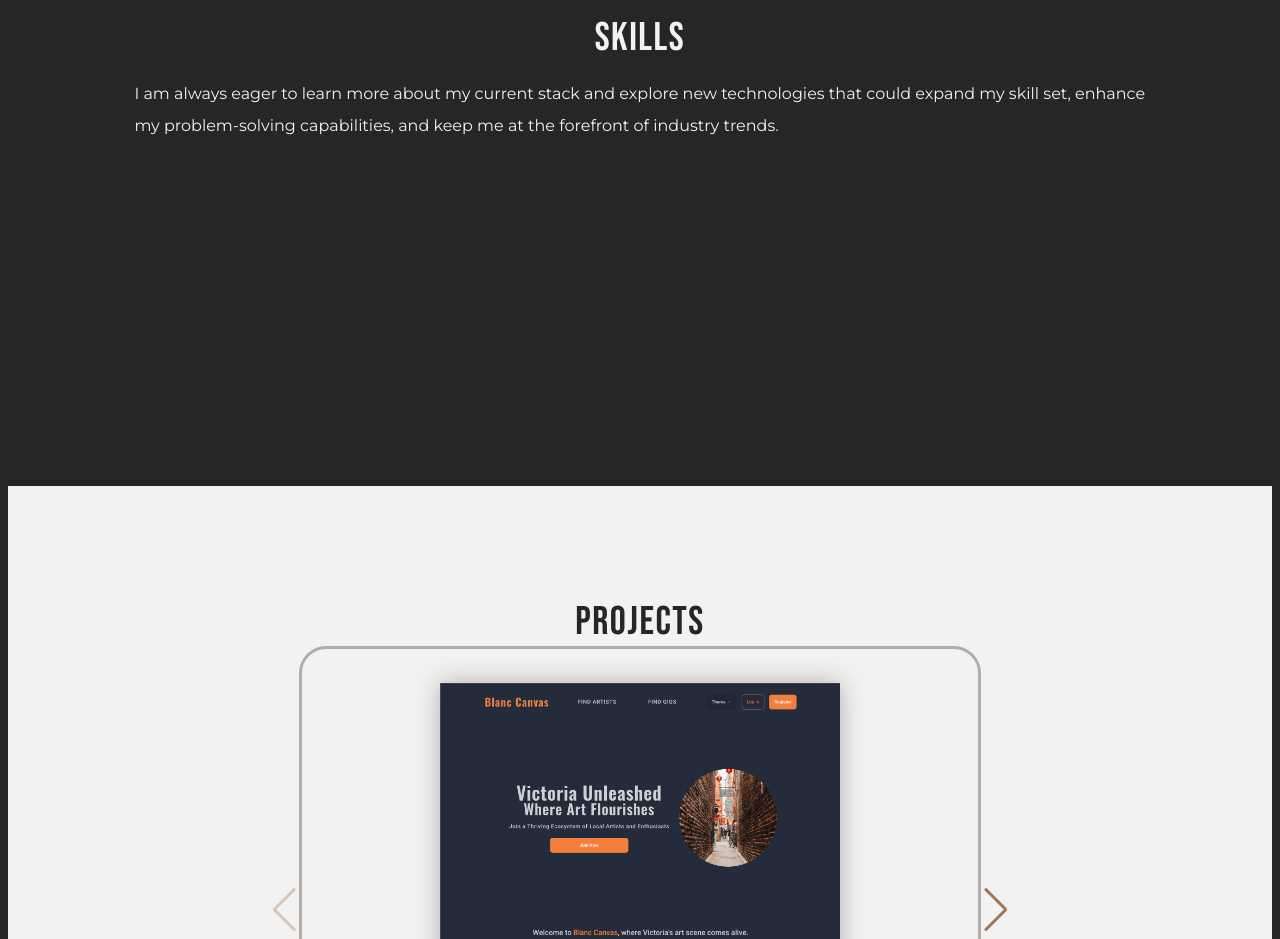
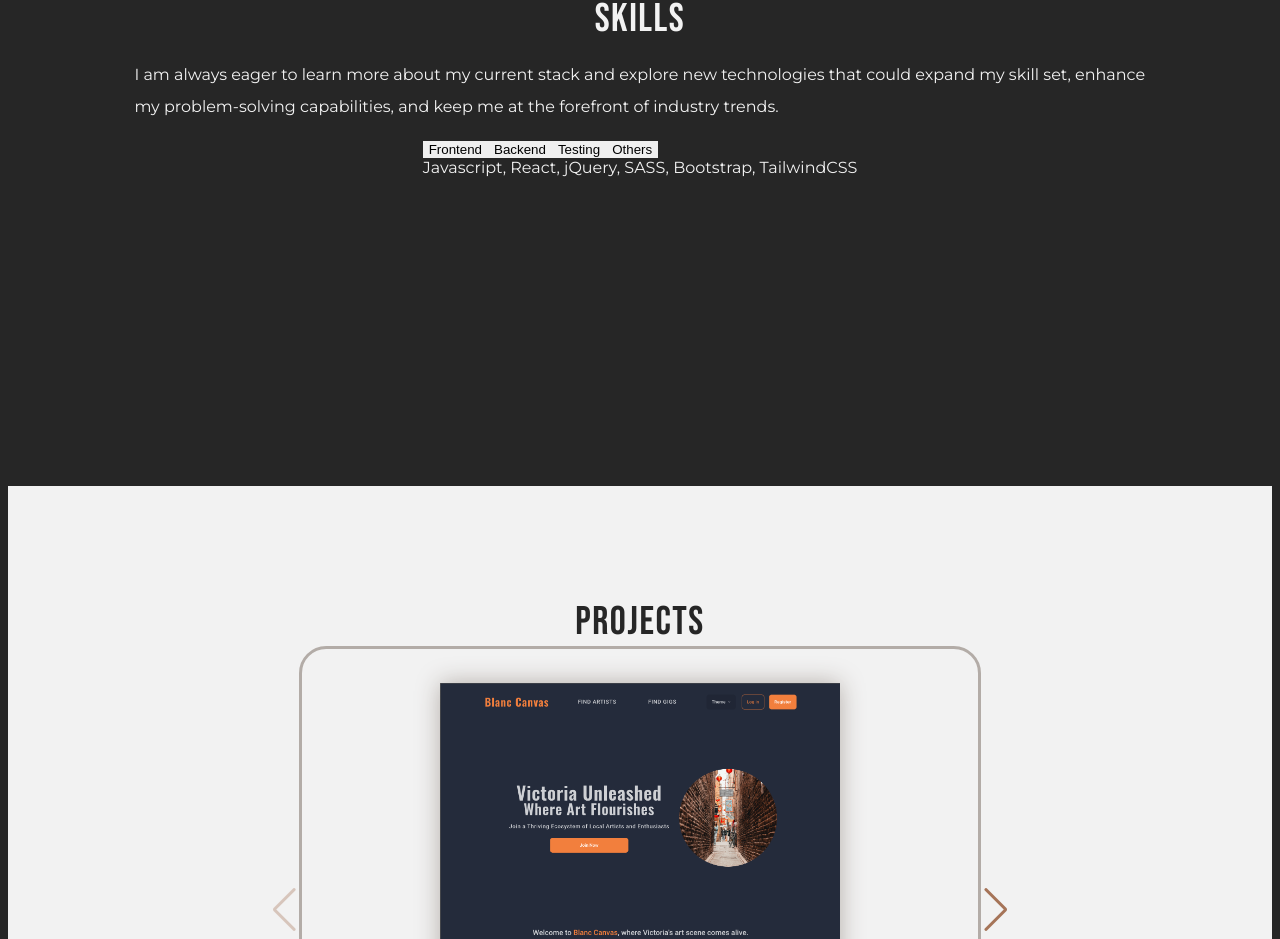
Before and after one commit to dodrin/portfolio, a React (Vite) app: page / in a window 1280 px wide. Shown: the part 1435-2374 px from the top of the page. Built offline with nearby package versions, Linux system fonts and the light colour scheme.

Commit message:
Edit skills section

```diff
--- a/src/components/homepage/SkillsList.jsx
+++ b/src/components/homepage/SkillsList.jsx
@@ -1,8 +1,19 @@
-import { skills } from "../../constants/skillsData";
+import { useState } from "react";
+import { frontend, backend, testing, others } from '../../constants/skillsData';
 
 export default function SkillsList() {
-  const skillsItems = skills.map((skill) => skill.toLowerCase() + ",");
-  const skillsString = skillsItems.join("");
+  const [activeTab, setActiveTab] = useState(0);
+
+  const categories = [
+    { label: 'Frontend', items: frontend },
+    { label: 'Backend', items: backend },
+    { label: 'Testing', items: testing },
+    { label: 'Others', items: others },
+  ];
+
+  const handleButtonClick = (index) => {
+    setActiveTab(index);
+  };
 
   return (
     <section className="home__skills">
@@ -13,6 +24,22 @@ export default function SkillsList() {
         capabilities, and keep me at the forefront of industry trends.
       </p>
 
+      <div>
+        <div className="tab-buttons">
+          {categories.map((category, index) => (
+            <button key={index} onClick={() => handleButtonClick(index)}>
+              {category.label}
+            </button>
+          ))}
+        </div>
+        <div className="tab-content">
+          {categories.map((category, index) => (
+            <div key={index} style={{ display: activeTab === index ? 'block' : 'none' }}>
+              {category.items.join(', ')}
+            </div>
+          ))}
+        </div>
+      </div>
     </section>
   );
 }
--- a/src/constants/skillsData.js
+++ b/src/constants/skillsData.js
@@ -1,15 +1,14 @@
-export const skills = [
+export const frontend = [
   "Javascript",
-  "HTML",
-  "CSS",
-  "Ruby",
-  "PostgreSQL",
   "React",
-  "Nodejs",
   "jQuery",
-  "Rails",
+  "SASS",
   "Bootstrap",
   "TailwindCSS",
-  "Supabase",
-  "Figma",
 ];
+
+export const backend = ["NodeJS", "Express", "Rails"];
+
+export const testing = ["Mocha", "Chai", "Jest", "Cypress"];
+
+export const others = ["SQL", "Supabase", "Git", "Figma"];
```
